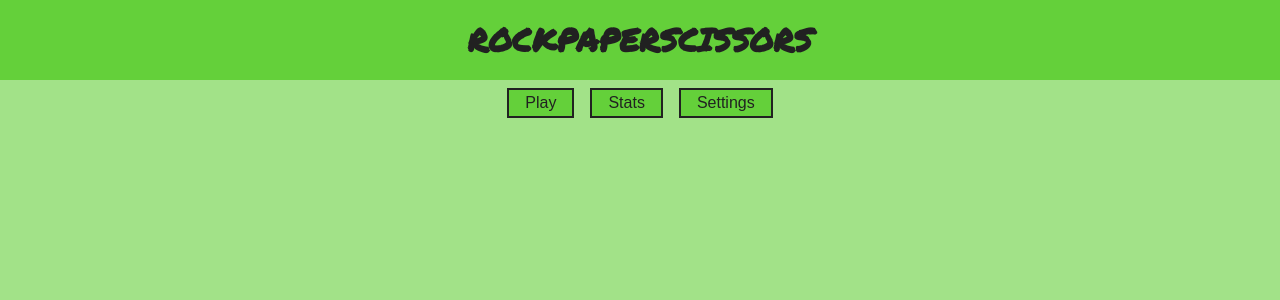
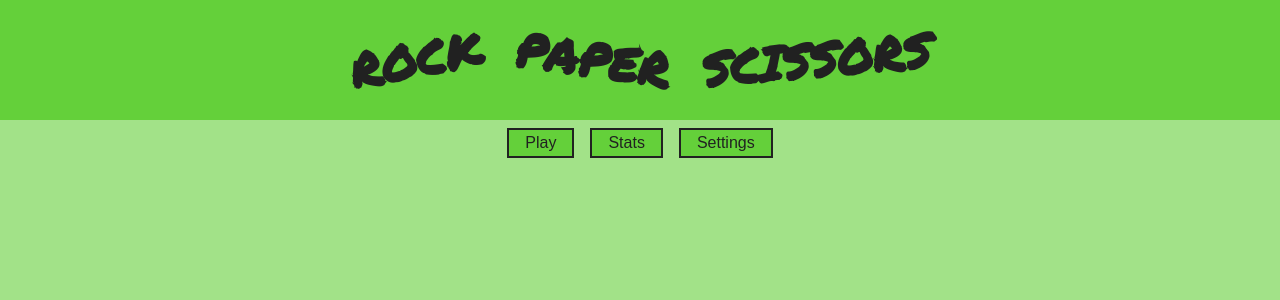
Before and after one commit to Vieraaaas/rock-paper-scissors, a Vue app: page / in a window 1280 px wide. Shown: the top 300 px of the page. Built offline with nearby package versions, Linux system fonts and the light colour scheme; a web font is replaced by a local one.

Commit message:
style: style header

```diff
--- a/src/App.vue
+++ b/src/App.vue
@@ -1,6 +1,10 @@
 <template>
   <header class="site-header">
-    <h1><span>ROCK</span><span>PAPER</span><span>SCISSORS</span></h1>
+    <h1>
+      <span class="rock">ROCK</span>
+      <span class="paper">PAPER</span>
+      <span class="scissors">SCISSORS</span>
+    </h1>
   </header>
 
   <router-view />
@@ -9,8 +13,22 @@
 <style>
 .site-header {
   font-family: 'Permanent Marker', cursive;
+  font-size: 1.5rem;
   background-color: var(--main-color);
   width: 100vw;
   text-align: center;
 }
+.rock {
+  display: inline-block;
+  transform: rotate(-10deg);
+}
+.paper {
+  display: inline-block;
+  margin: 0 2rem;
+  transform: rotate(8deg);
+}
+.scissors {
+  display: inline-block;
+  transform: rotate(-5deg);
+}
 </style>
```
